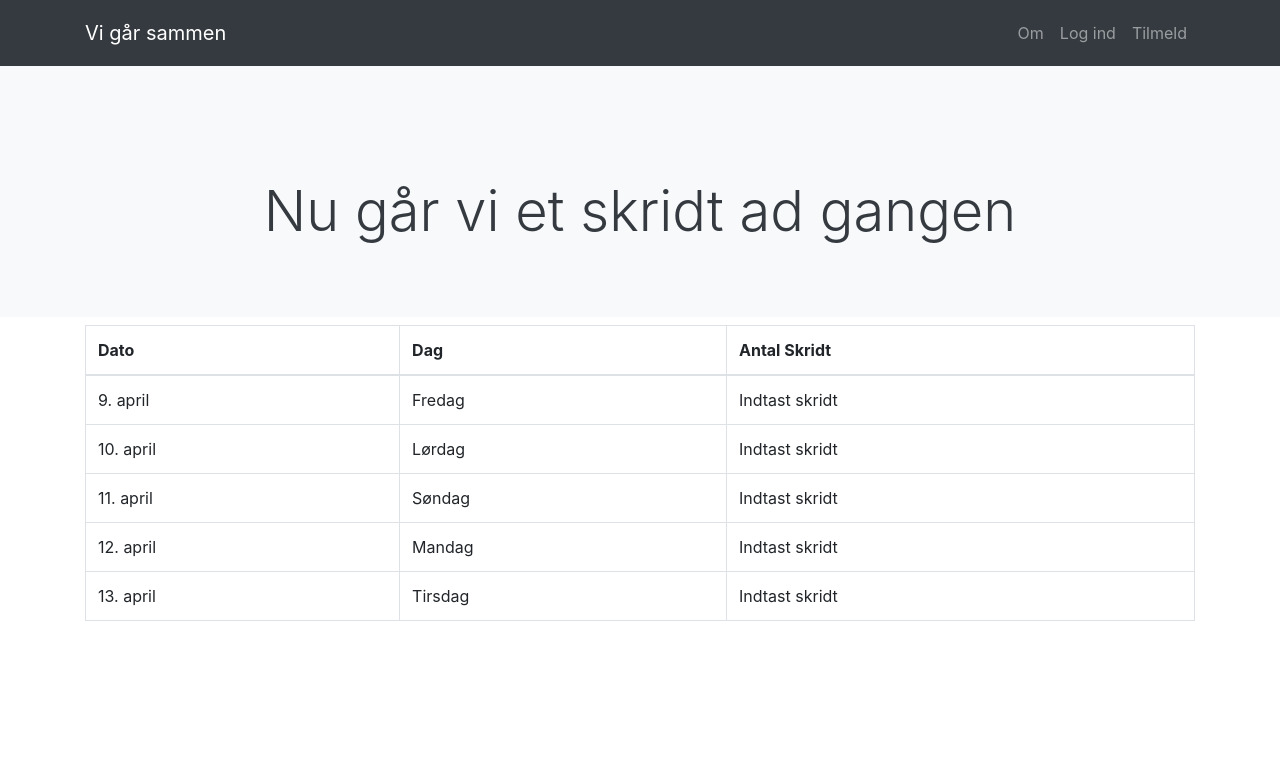
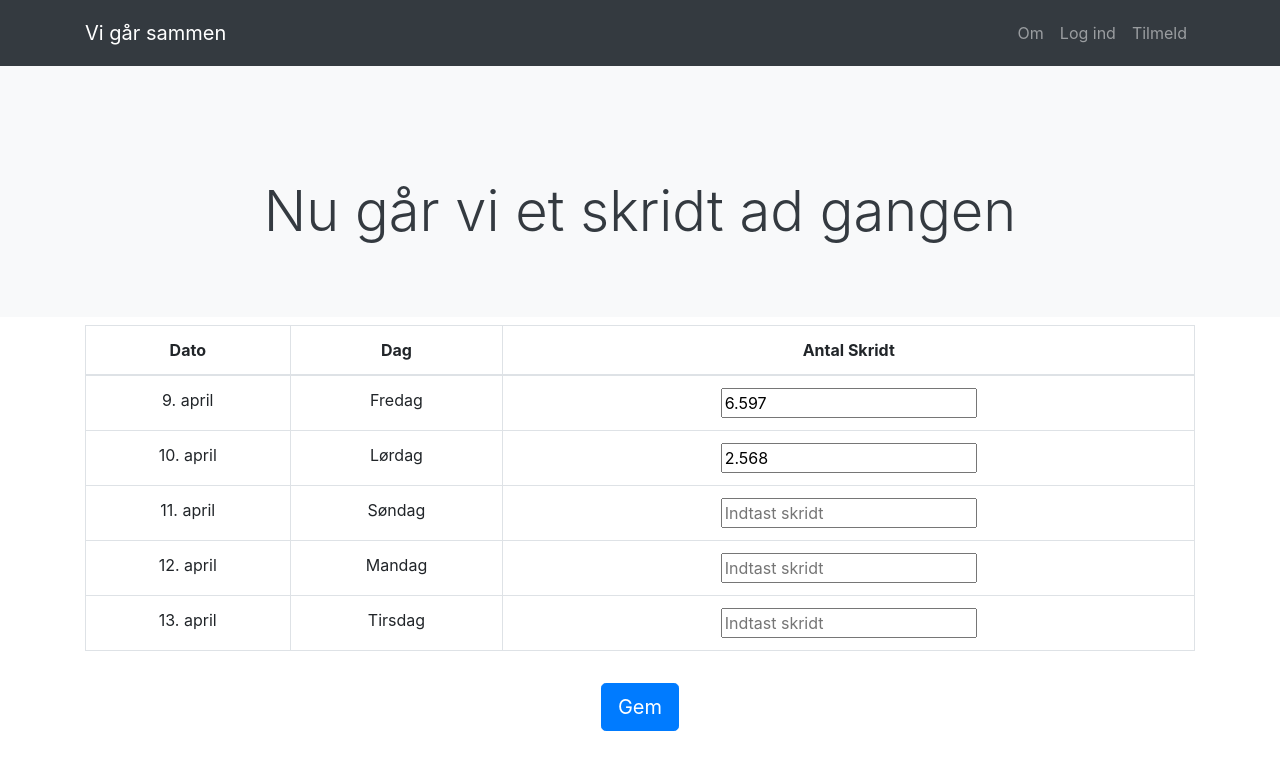
Before and after one commit to tfsn86/nu-gaar-vi, a React (Create React App) app: page / in a window 1280 px wide. Shown: the top 770 px of the page. Built offline with nearby package versions, Linux system fonts and the light colour scheme.

Commit message:
Changes to step counter component. Form and input fields created.

```diff
--- a/src/components/TempStepCounter.js
+++ b/src/components/TempStepCounter.js
@@ -1,8 +1,9 @@
 function TempStepCounter() {
 	return (
 		<>
-			<div className="container">
+			<div className="container text-center">
 				{/* Table */}
+				<form method="get" id="table-form"></form>
 				<table className="table table-bordered">
 					<thead>
 						<tr>
@@ -15,30 +16,76 @@
 						<tr>
 							<td>9. april</td>
 							<td>Fredag</td>
-							<td>Indtast skridt</td>
+							<td>
+								<input
+									type="text"
+									placeholder="Indtast skridt"
+									name="company"
+									form="table-form"
+									value="6.597"
+									readOnly={true}
+								/>
+							</td>
 						</tr>
 						<tr>
 							<td>10. april</td>
 							<td>Lørdag</td>
-							<td>Indtast skridt</td>
+							<td>
+								<input
+									type="text"
+									placeholder="Indtast skridt"
+									name="company"
+									form="table-form"
+									value="2.568"
+									readOnly={true}
+								/>
+							</td>
 						</tr>
 						<tr>
 							<td>11. april</td>
 							<td>Søndag</td>
-							<td>Indtast skridt</td>
+							<td>
+								<input
+									type="text"
+									placeholder="Indtast skridt"
+									name="company"
+									form="table-form"
+								/>
+							</td>
 						</tr>
 						<tr>
 							<td>12. april</td>
 							<td>Mandag</td>
-							<td>Indtast skridt</td>
+							<td>
+								<input
+									type="text"
+									placeholder="Indtast skridt"
+									name="company"
+									form="table-form"
+								/>
+							</td>
 						</tr>
 						<tr>
 							<td>13. april</td>
 							<td>Tirsdag</td>
-							<td>Indtast skridt</td>
+							<td>
+								<input
+									type="text"
+									placeholder="Indtast skridt"
+									name="company"
+									form="table-form"
+								/>
+							</td>
 						</tr>
 					</tbody>
 				</table>
+				<button
+					type="button"
+					form="table-form"
+					className="btn btn-primary btn-lg mt-3 mb-5"
+				>
+					Gem
+				</button>
 			</div>
 		</>
 	);
--- a/src/index.js
+++ b/src/index.js
@@ -9,7 +9,3 @@
 	</React.StrictMode>,
 	document.getElementById('root')
 );
-
-// If you want to start measuring performance in your app, pass a function
-// to log results (for example: reportWebVitals(console.log))
-// or send to an analytics endpoint. Learn more: https://bit.ly/CRA-vitals
```
